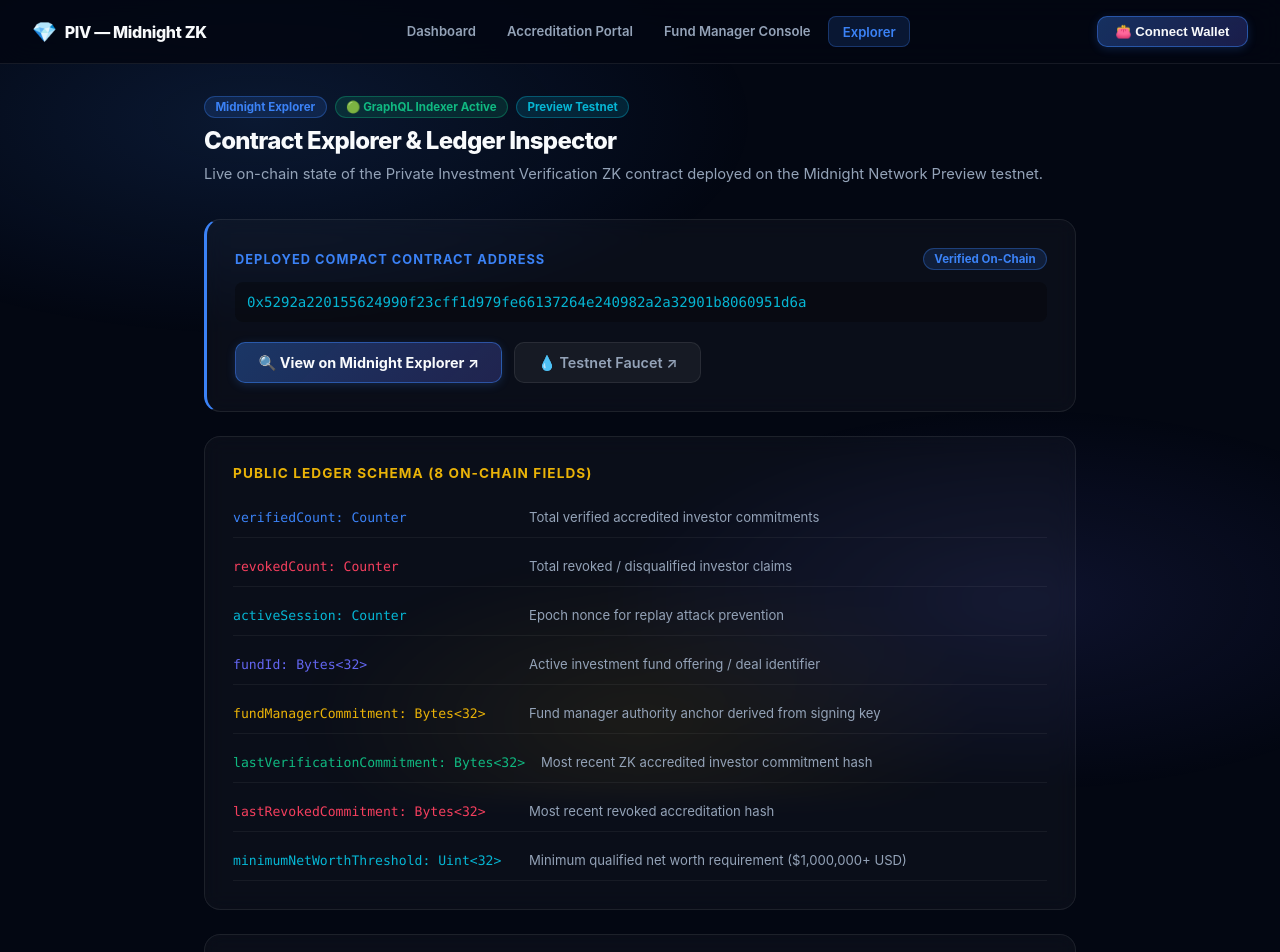
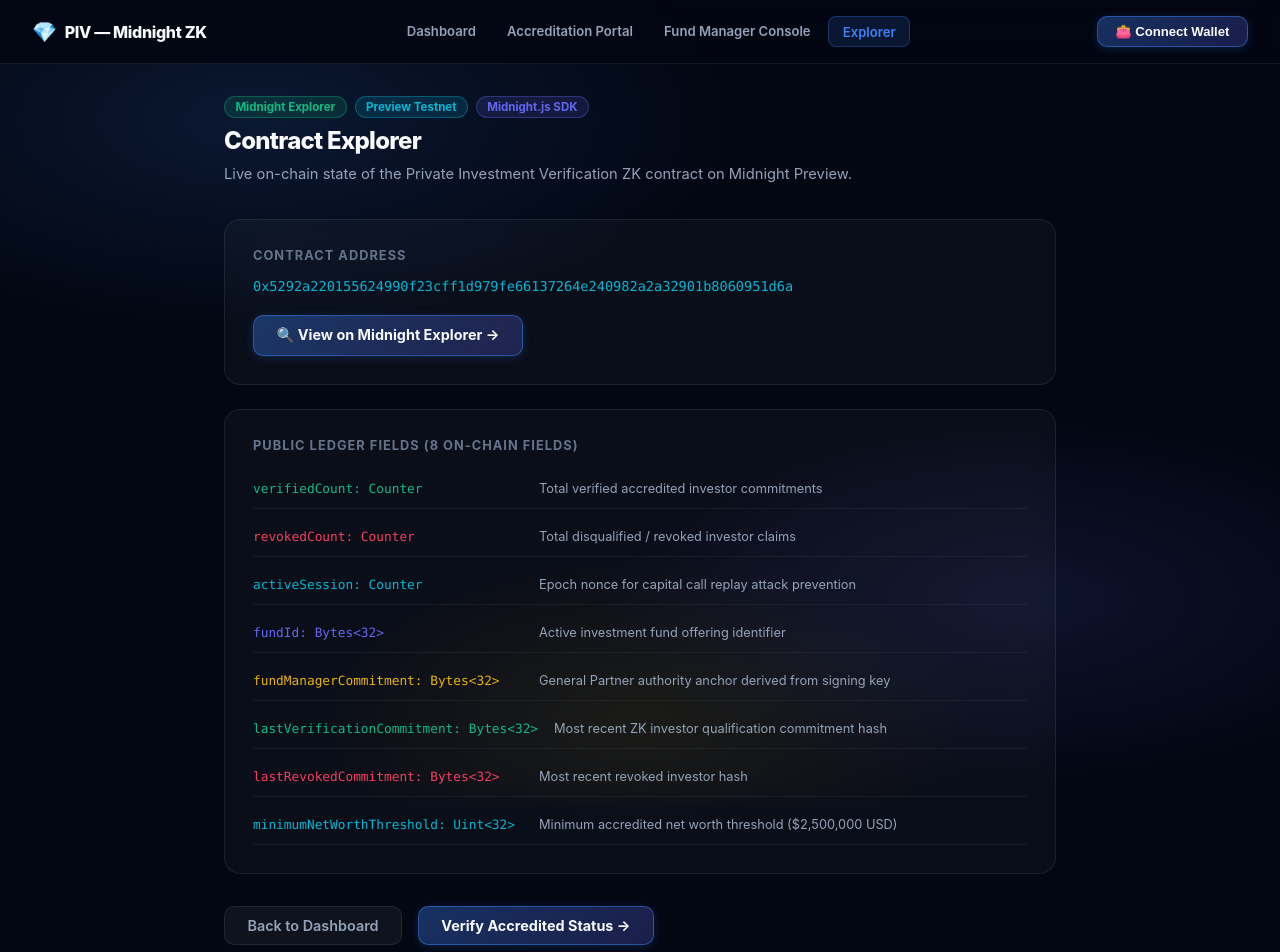
Before and after one commit to biltujana/Private-Investment-Verification, a Next.js app: page /explorer in a window 1280 px wide. Shown: the top 952 px of the page. Built offline with nearby package versions, Linux system fonts and the light colour scheme; what @midnight-ntwrk/midnight-js-network-id would draw is missing.

Commit message:
feat(explorer): Enhance explorer and client layout with Midnight.js SDK provider types

```diff
--- a/src/app/ClientLayout.tsx
+++ b/src/app/ClientLayout.tsx
@@ -2,7 +2,9 @@
 
 import { useState, useCallback } from "react";
 import Navbar from "../components/Navbar";
-import { getClient } from "../lib/contract";
+import { getClient, type PrivateInvestmentVerificationClient } from "../lib/contract";
+import type { DAppConnectorAPI, ConnectedAPI, InitialAPI } from "@midnight-ntwrk/dapp-connector-api";
+import type { MidnightProviders } from "@midnight-ntwrk/midnight-js-types";
 
 export default function ClientLayout({ children }: { children: React.ReactNode }) {
   const [walletAddress, setWalletAddress] = useState<string | null>(() => {
@@ -16,7 +18,8 @@
   const handleConnect = useCallback(async () => {
     setConnecting(true);
     try {
-      const res = await getClient().connectWallet();
+      const client: PrivateInvestmentVerificationClient = getClient();
+      const res = await client.connectWallet();
       setWalletAddress(res.walletAddress);
     } catch (err: any) {
       alert(err?.message || "Wallet connection failed.");
@@ -26,7 +29,8 @@
   }, []);
 
   const handleDisconnect = useCallback(() => {
-    getClient().disconnectWallet();
+    const client: PrivateInvestmentVerificationClient = getClient();
+    client.disconnectWallet();
     setWalletAddress(null);
   }, []);
 
--- a/src/app/explorer/page.tsx
+++ b/src/app/explorer/page.tsx
@@ -1,104 +1,69 @@
-import type { Metadata } from "next";
+"use client";
+
 import Link from "next/link";
-
-export const metadata: Metadata = {
-  title: "Midnight Explorer | Private Investment Verification",
-  description: "View live on-chain state of the Private Investment Verification ZK contract on Midnight Preview.",
-};
-
-const CONTRACT_ADDRESS = "0x5292a220155624990f23cff1d979fe66137264e240982a2a32901b8060951d6a";
+import { NETWORK_CONFIG, CONTRACT_ADDRESS } from "@/lib/contract";
 
 export default function ExplorerPage() {
   return (
-    <div style={{ maxWidth: 920, margin: "0 auto", padding: "2rem 1.5rem 5rem" }}>
+    <div style={{ maxWidth: 880, margin: "0 auto", padding: "2rem 1.5rem 5rem" }}>
       <div style={{ marginBottom: "2rem" }}>
-        <div style={{ display: "flex", gap: "0.5rem", marginBottom: "0.5rem", flexWrap: "wrap" }}>
-          <span className="badge badge-sapphire">Midnight Explorer</span>
-          <span className="badge badge-emerald">🟢 GraphQL Indexer Active</span>
+        <div style={{ display: "flex", gap: "0.5rem", marginBottom: "0.5rem" }}>
+          <span className="badge badge-emerald">Midnight Explorer</span>
           <span className="badge badge-cyan">Preview Testnet</span>
+          <span className="badge badge-indigo">Midnight.js SDK</span>
         </div>
-        <h1 className="section-title">Contract Explorer & Ledger Inspector</h1>
+        <h1 className="section-title">Contract Explorer</h1>
         <p className="section-desc">
-          Live on-chain state of the Private Investment Verification ZK contract deployed on the Midnight Network Preview testnet.
+          Live on-chain state of the Private Investment Verification ZK contract on Midnight Preview.
         </p>
       </div>
 
-      {/* ── Contract Address Card ── */}
-      <div className="glass-card" style={{ padding: "1.75rem", marginBottom: "1.5rem", borderLeft: "3px solid #3b82f6" }}>
-        <div style={{ display: "flex", justifyContent: "space-between", alignItems: "center", marginBottom: "0.75rem", flexWrap: "wrap", gap: "0.5rem" }}>
-          <div style={{ fontSize: "0.8rem", fontWeight: 700, color: "#3b82f6", textTransform: "uppercase", letterSpacing: "0.08em" }}>
-            Deployed Compact Contract Address
-          </div>
-          <span className="badge badge-sapphire">Verified On-Chain</span>
+      <div className="glass-card" style={{ padding: "1.75rem", marginBottom: "1.5rem" }}>
+        <div style={{ fontSize: "0.8rem", fontWeight: 700, color: "#64748b", marginBottom: "0.75rem", textTransform: "uppercase", letterSpacing: "0.08em" }}>
+          Contract Address
         </div>
-        <code style={{ fontSize: "0.88rem", color: "#06b6d4", wordBreak: "break-all", display: "block", background: "rgba(0, 0, 0, 0.3)", padding: "0.75rem", borderRadius: "8px" }}>
+        <code style={{ fontSize: "0.85rem", color: "#06b6d4", wordBreak: "break-all" }}>
           {CONTRACT_ADDRESS}
         </code>
-        <div style={{ marginTop: "1.25rem", display: "flex", gap: "0.75rem", flexWrap: "wrap" }}>
+        <div style={{ marginTop: "1.25rem" }}>
           <a
-            href={`https://preview.midnightexplorer.com/contracts/${CONTRACT_ADDRESS}`}
+            href={NETWORK_CONFIG.explorerUrl}
             target="_blank"
             rel="noopener noreferrer"
             className="btn-primary"
             style={{ display: "inline-flex" }}
           >
-            🔍 View on Midnight Explorer ↗
-          </a>
-          <a
-            href="https://faucet.preview.midnight.network"
-            target="_blank"
-            rel="noopener noreferrer"
-            className="btn-secondary"
-          >
-            💧 Testnet Faucet ↗
+            🔍 View on Midnight Explorer →
           </a>
         </div>
       </div>
 
-      {/* ── Public Ledger Fields ── */}
-      <div className="glass-card" style={{ padding: "1.75rem", marginBottom: "1.5rem" }}>
-        <div style={{ fontSize: "0.85rem", fontWeight: 700, color: "#eab308", marginBottom: "1rem", textTransform: "uppercase", letterSpacing: "0.08em" }}>
-          Public Ledger Schema (8 On-Chain Fields)
+      <div className="glass-card" style={{ padding: "1.75rem", marginBottom: "2rem" }}>
+        <div style={{ fontSize: "0.8rem", fontWeight: 700, color: "#64748b", marginBottom: "1rem", textTransform: "uppercase", letterSpacing: "0.08em" }}>
+          Public Ledger Fields (8 On-Chain Fields)
         </div>
         <div style={{ display: "flex", flexDirection: "column", gap: "0.5rem" }}>
           {[
-            { field: "verifiedCount: Counter", desc: "Total verified accredited investor commitments", color: "#3b82f6" },
-            { field: "revokedCount: Counter", desc: "Total revoked / disqualified investor claims", color: "#f43f5e" },
-            { field: "activeSession: Counter", desc: "Epoch nonce for replay attack prevention", color: "#06b6d4" },
-            { field: "fundId: Bytes<32>", desc: "Active investment fund offering / deal identifier", color: "#6366f1" },
-            { field: "fundManagerCommitment: Bytes<32>", desc: "Fund manager authority anchor derived from signing key", color: "#eab308" },
-            { field: "lastVerificationCommitment: Bytes<32>", desc: "Most recent ZK accredited investor commitment hash", color: "#10b981" },
-            { field: "lastRevokedCommitment: Bytes<32>", desc: "Most recent revoked accreditation hash", color: "#f43f5e" },
-            { field: "minimumNetWorthThreshold: Uint<32>", desc: "Minimum qualified net worth requirement ($1,000,000+ USD)", color: "#06b6d4" },
+            { field: "verifiedCount: Counter", desc: "Total verified accredited investor commitments", color: "#10b981" },
+            { field: "revokedCount: Counter", desc: "Total disqualified / revoked investor claims", color: "#f43f5e" },
+            { field: "activeSession: Counter", desc: "Epoch nonce for capital call replay attack prevention", color: "#06b6d4" },
+            { field: "fundId: Bytes<32>", desc: "Active investment fund offering identifier", color: "#6366f1" },
+            { field: "fundManagerCommitment: Bytes<32>", desc: "General Partner authority anchor derived from signing key", color: "#eab308" },
+            { field: "lastVerificationCommitment: Bytes<32>", desc: "Most recent ZK investor qualification commitment hash", color: "#10b981" },
+            { field: "lastRevokedCommitment: Bytes<32>", desc: "Most recent revoked investor hash", color: "#f43f5e" },
+            { field: "minimumNetWorthThreshold: Uint<32>", desc: "Minimum accredited net worth threshold ($2,500,000 USD)", color: "#06b6d4" },
           ].map(f => (
-            <div key={f.field} style={{ display: "flex", gap: "1rem", padding: "0.75rem 0", borderBottom: "1px solid rgba(255, 255, 255, 0.05)", alignItems: "center", flexWrap: "wrap" }}>
-              <code style={{ fontSize: "0.82rem", color: f.color, minWidth: "280px" }}>{f.field}</code>
-              <span style={{ fontSize: "0.82rem", color: "#94a3b8" }}>{f.desc}</span>
+            <div key={f.field} style={{ display: "flex", gap: "1rem", padding: "0.75rem 0", borderBottom: "1px solid rgba(255, 255, 255, 0.05)" }}>
+              <code style={{ fontSize: "0.8rem", color: f.color, minWidth: "270px" }}>{f.field}</code>
+              <span style={{ fontSize: "0.8rem", color: "#94a3b8" }}>{f.desc}</span>
             </div>
           ))}
         </div>
       </div>
 
-      {/* ── Network Endpoints ── */}
-      <div className="glass-card" style={{ padding: "1.75rem", marginBottom: "2rem" }}>
-        <div style={{ fontSize: "0.85rem", fontWeight: 700, color: "#10b981", marginBottom: "1rem", textTransform: "uppercase", letterSpacing: "0.08em" }}>
-          Midnight Preview Network Infrastructure
-        </div>
-        <div style={{ display: "grid", gridTemplateColumns: "repeat(auto-fit, minmax(250px, 1fr))", gap: "1rem" }}>
-          <div>
-            <div style={{ fontSize: "0.75rem", color: "#64748b", marginBottom: "0.25rem" }}>GraphQL Indexer API</div>
-            <code style={{ fontSize: "0.75rem", color: "#60a5fa", wordBreak: "break-all" }}>https://indexer.preview.midnight.network/api/v4/graphql</code>
-          </div>
-          <div>
-            <div style={{ fontSize: "0.75rem", color: "#64748b", marginBottom: "0.25rem" }}>Node RPC Provider</div>
-            <code style={{ fontSize: "0.75rem", color: "#06b6d4", wordBreak: "break-all" }}>https://rpc.preview.midnight.network</code>
-          </div>
-        </div>
-      </div>
-
       <div style={{ display: "flex", gap: "1rem", flexWrap: "wrap" }}>
         <Link href="/" className="btn-secondary">Back to Dashboard</Link>
-        <Link href="/verify" className="btn-primary">Verify Investor Accreditation →</Link>
+        <Link href="/verify" className="btn-primary">Verify Accredited Status →</Link>
       </div>
     </div>
   );
--- a/tsconfig.json
+++ b/tsconfig.json
@@ -14,7 +14,7 @@
     "moduleResolution": "bundler",
     "resolveJsonModule": true,
     "isolatedModules": true,
-    "jsx": "react-jsx",
+    "jsx": "preserve",
     "incremental": true,
     "plugins": [
       {
```
